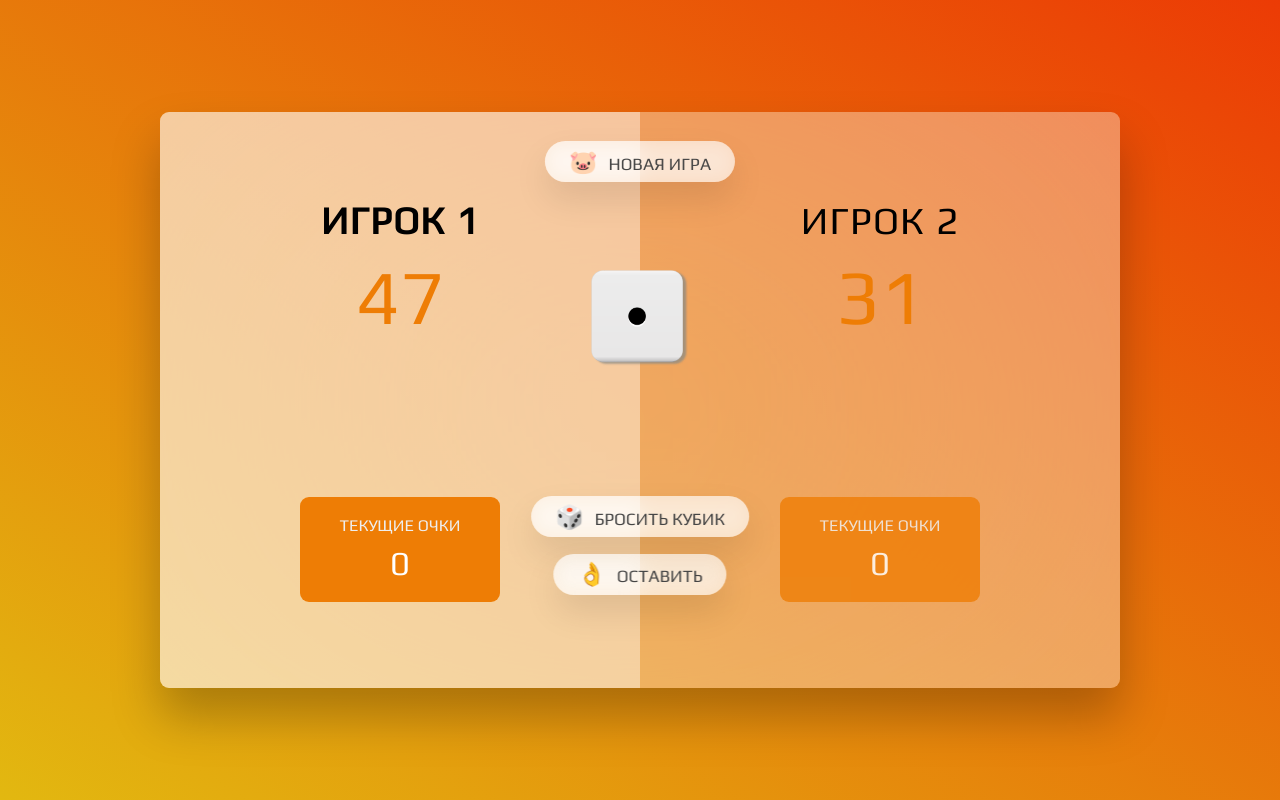
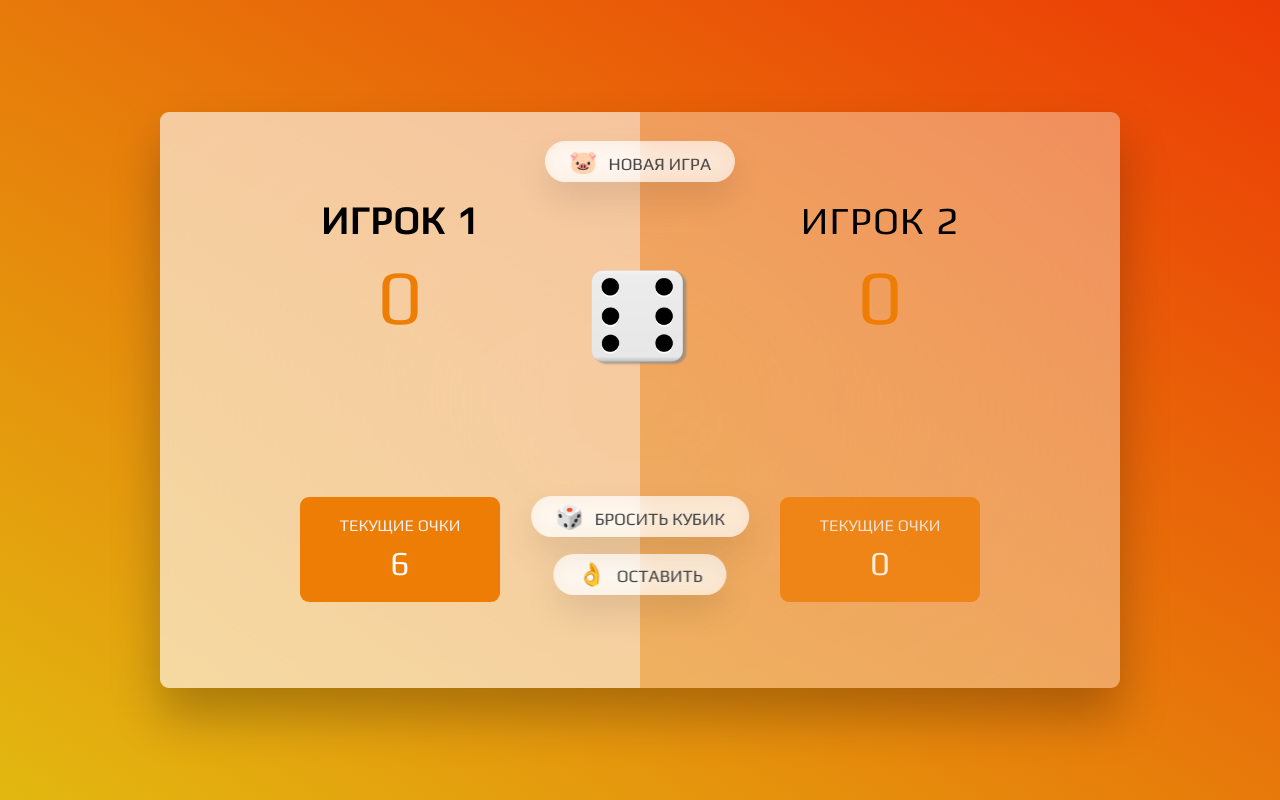
Before and after one commit to Grizzly-Alex/Game-of-dice, a plain HTML site: page index.html in a window 1280 px wide. Both pictures are taken after a click on the button "🎲 БРОСИТЬ КУБИК". Drawn offline with Linux system fonts and the light colour scheme.

Commit message:
Roll dice

```diff
--- a/script.js
+++ b/script.js
@@ -1 +1,35 @@
 'use strict';
+
+// Elements selection
+const scoreElement0 = document.getElementById('score--0');
+const scoreElement1 = document.getElementById('score--1');
+const currentScore0 = document.getElementById('current--0');
+const currentScore1 = document.getElementById('current--1');
+const diceElement = document.querySelector(".dice");
+const btnNew = document.querySelector('.btn--new');
+const btnRoll = document.querySelector('.btn--roll');
+const btnHold = document.querySelector('.btn--hold');
+
+//Game initial conditions
+scoreElement0.textContent = '0';
+scoreElement1.textContent = '0';
+diceElement.classList.add('hidden');
+
+let currentScore = 0;
+
+//Roll the dice
+btnRoll.addEventListener('click', function () {
+    //1. Generate a random number
+    const diceNumber = Math.trunc(Math.random()*6) +1;
+    //2. Display number on the dice
+    diceElement.classList.remove('hidden');
+    diceElement.src = `images/dice${diceNumber}.png`
+    //3. If the number is 1, switch to the next player
+    if (diceNumber != 1){
+        currentScore += diceNumber;
+        currentScore0.textContent = currentScore
+    }
+    else{
+
+    }
+});
--- a/style.css
+++ b/style.css
@@ -162,3 +162,7 @@ main {
   font-weight: 700;
   color: #d50b0b;
 }
+
+.hidden {
+  display: none;
+}
```
